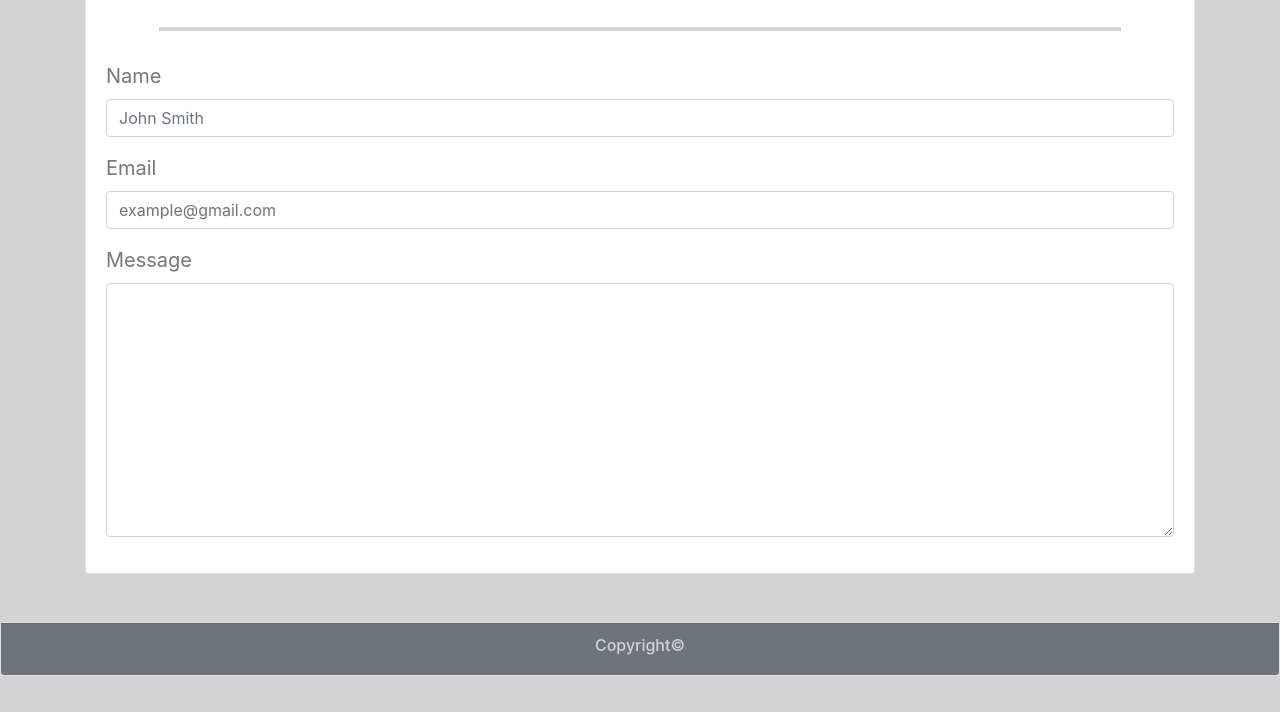
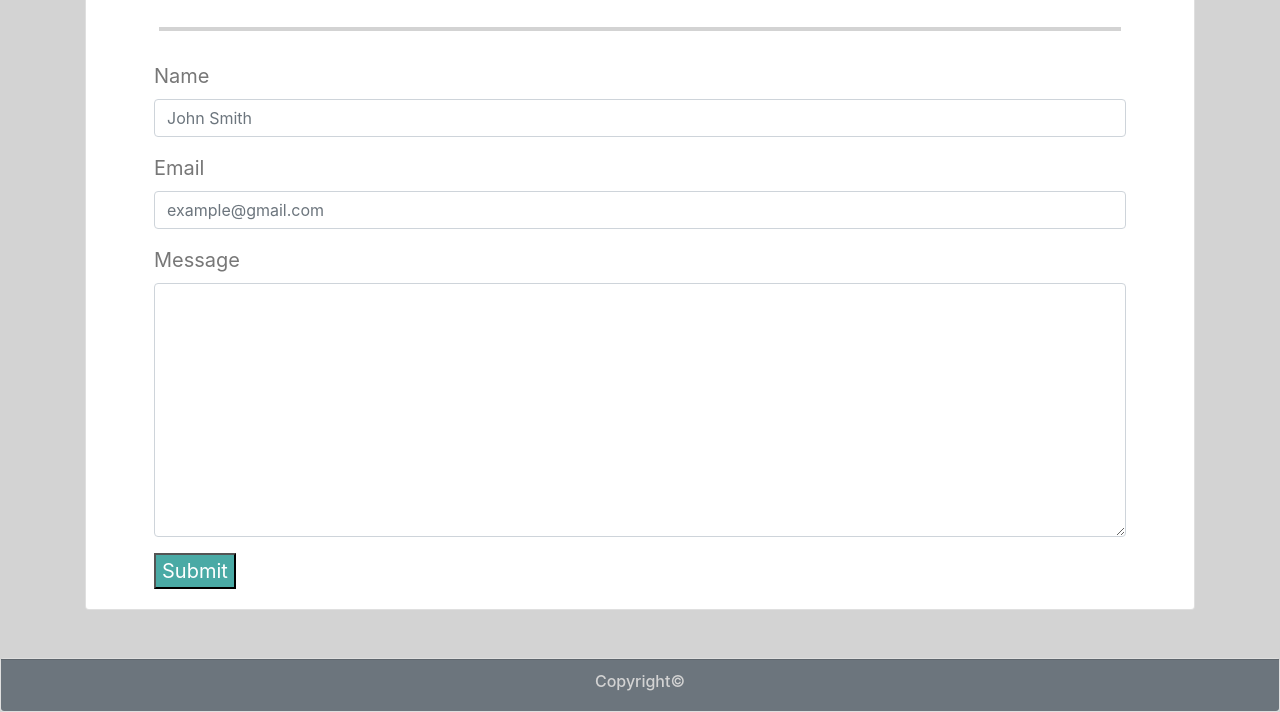
Before and after one commit to MikeWorthen/Bootstrap-Portfolio, a plain HTML site: page contact.html in a window 1280 px wide. Shown: the part 245-957 px from the top of the page. Before the commit the page ends 921 px from the top, so only its background shows below. Drawn offline with nearby package versions, Linux system fonts and the light colour scheme.

Commit message:
Done With all links

```diff
--- a/contact.html
+++ b/contact.html
@@ -43,20 +43,23 @@
         <div class="card-body">
             <h2 class="card-title ml-4 pl-4 pt-4">Portfolio</h2>
             <hr>
-            <form>
-                    <div class="form-group">
+            <div col-md-8>
+                <form>
+                    <div class="form-group mx-5">
                         <label for="formGroupExampleInput">Name</label>
                         <input type="text" class="form-control" id="formGroupExampleInput" placeholder="John Smith">
                     </div>
-                    <div class="form-group">
+                    <div class="form-group mx-5">
                         <label for="formGroupExampleInput2">Email</label>
                         <input type="text" class="form-control" id="formGroupExampleInput2" placeholder="example@gmail.com">
                     </div>
-                    <div class="form-group">
+                    <div class="form-group mx-5">
                         <label for="exampleFormControlTextarea1">Message</label>
                         <textarea class="form-control" id="exampleFormControlTextarea1" rows="10"></textarea>
                     </div>
-                  </form>
+                    <button type="submit" class="ml-5">Submit</button>
+                </form>
+            </div>
         </div>
     </div>
 </div>
--- a/hw2.css
+++ b/hw2.css
@@ -40,6 +40,11 @@ a:hover {
 
 a:visited {
    color: #777777;
+}
+
+button {
+   background-color: #4aaaa5;
+   color: white;
 }
 
 /* .navbar-nav {
```
